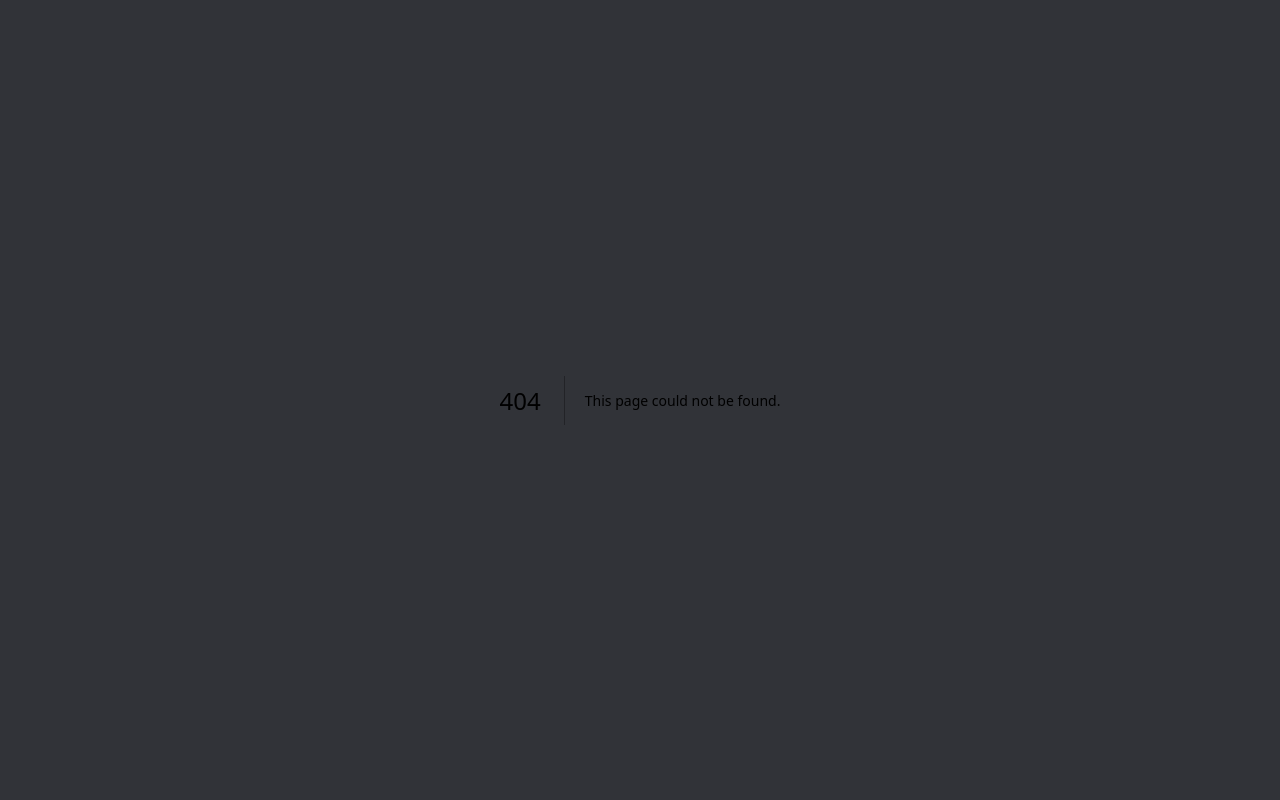
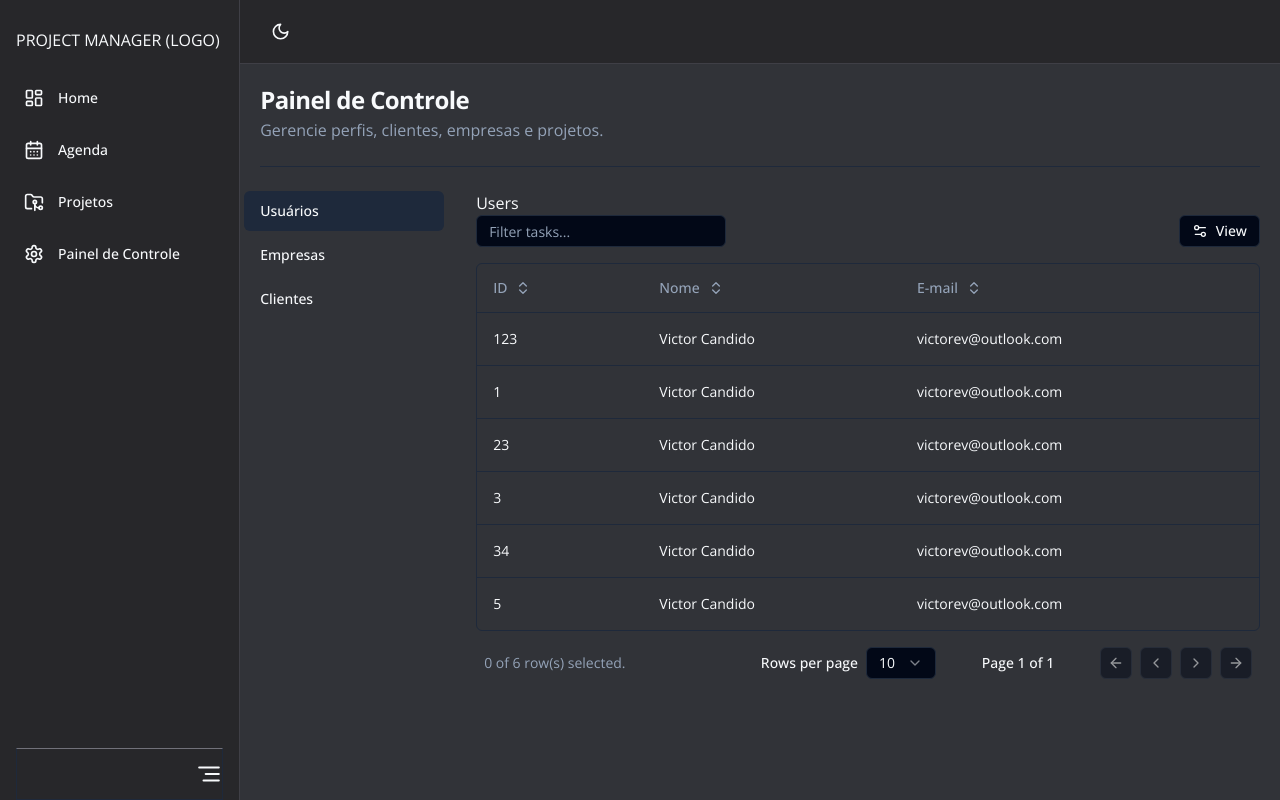
Before and after one commit to VictorCandido/project-manager, a Next.js app: page /controlpanel/users in a window 1280 px wide. Before the commit this address had no page. Built offline with nearby package versions, Linux system fonts and the light colour scheme.

Commit message:
Building control panel

```diff
--- /dev/null
+++ b/app/(main)/controlpanel/companies/page.tsx
@@ -0,0 +1,7 @@
+const Companies = () => {
+    return (
+        <div>Companies</div>
+    );
+}
+
+export default Companies;
--- /dev/null
+++ b/app/(main)/controlpanel/customers/page.tsx
@@ -0,0 +1,7 @@
+export default function Clientes() {
+  return (
+   <div>
+    clientes
+   </div>
+  )
+}
--- /dev/null
+++ b/app/(main)/controlpanel/layout.tsx
@@ -0,0 +1,54 @@
+import { SidebarNav } from "@/components/ControlPanel/SidebarNav"
+import { Separator } from "@/components/ui/separator"
+import { Metadata } from "next"
+
+
+export const metadata: Metadata = {
+  title: "GESTOR | Painel de Controle"
+}
+
+const sidebarNavItems = [
+  {
+    title: "Usuários",
+    href: "/controlpanel/users",
+  },
+  {
+    title: "Empresas",
+    href: "/controlpanel/companies",
+  },
+  {
+    title: "Clientes",
+    href: "/controlpanel/customers",
+  },
+
+]
+
+interface SettingsLayoutProps {
+  children: React.ReactNode
+}
+
+export default function SettingsLayout({ children }: SettingsLayoutProps) {
+  return (
+    <>
+      <div className="space-y-6 pb-16">
+        <div className="space-y-0.5">
+          <h2 className="text-2xl font-bold tracking-tight">Painel de Controle</h2>
+
+          <p className="text-muted-foreground">
+            Gerencie perfis, clientes, empresas e projetos.
+          </p>
+        </div>
+
+        <Separator className="my-6" />
+
+        <div className="flex flex-col space-y-8 lg:flex-row lg:space-x-12 lg:space-y-0">
+          <aside className="-mx-4 lg:w-1/5">
+            <SidebarNav items={sidebarNavItems} />
+          </aside>
+
+          <div className="flex-1">{children}</div>
+        </div>
+      </div>
+    </>
+  )
+}
--- /dev/null
+++ b/app/(main)/controlpanel/users/page.tsx
@@ -0,0 +1,60 @@
+"use client";
+
+import { DataTableColumnHeader } from "@/components/Datatable/DataTableColumnHeader";
+import { DataTableRowActions } from "@/components/Datatable/DataTableRowActions";
+import { DataTable } from "@/components/Datatable/Datatable";
+import { ColumnDef } from "@tanstack/react-table";
+import { z } from "zod";
+
+const userSchema = z.object({
+    id: z.string().min(1),
+    firstName: z.string().min(1),
+    lastName: z.string().min(1),
+    mail: z.string().min(1),
+    profileImage: z.string().optional(),
+});
+
+type UserProps = z.infer<typeof userSchema>
+
+const Users = () => {
+    const data: UserProps[] = [
+        { id: '123', firstName: 'Victor', lastName: 'Candido', mail: 'victorev@outlook.com' },
+        { id: '1', firstName: 'Victor', lastName: 'Candido', mail: 'victorev@outlook.com' },
+        { id: '23', firstName: 'Victor', lastName: 'Candido', mail: 'victorev@outlook.com' },
+        { id: '3', firstName: 'Victor', lastName: 'Candido', mail: 'victorev@outlook.com' },
+        { id: '34', firstName: 'Victor', lastName: 'Candido', mail: 'victorev@outlook.com' },
+        { id: '5', firstName: 'Victor', lastName: 'Candido', mail: 'victorev@outlook.com' },
+    ];
+
+    const columns: ColumnDef<UserProps>[] = [
+        {
+            accessorKey: 'id',
+            header: ({ column }) => <DataTableColumnHeader column={column} title="ID"/>,
+        },
+        {
+            accessorKey: 'name',
+            header: ({ column }) => <DataTableColumnHeader column={column} title="Nome"/>,
+            cell: ({ row }) => <span>{ row.original.firstName } { row.original.lastName }</span>
+        },
+        {
+            accessorKey: 'mail',
+            header: ({ column }) => <DataTableColumnHeader column={column} title="E-mail"/>,
+        },
+        // {
+        //     id: "actions",
+        //     cell: ({ row }) => <DataTableRowActions row={row} />,
+        // },
+    ];
+
+    return (
+        <div>
+            Users
+
+            <DataTable data={data} columns={columns} />
+
+
+        </div>
+    );
+}
+
+export default Users;
--- a/app/(main)/customers/page.tsx
+++ /dev/null
@@ -1,18 +0,0 @@
-"use client";
-
-import { NavigateContext } from "@/contexts/NavigateContext"
-import { useContext, useEffect } from "react"
-
-export default function Clientes() {
-  const { setPage } = useContext(NavigateContext);
-
-  useEffect(() => {
-    setPage({ key: 'customers', title: 'Clientes' });
-  }, [setPage]);
-
-  return (
-   <div>
-    clientes
-   </div>
-  )
-}
--- a/app/(main)/schedule/page.tsx
+++ b/app/(main)/schedule/page.tsx
@@ -45,6 +45,8 @@ const CalendarPage = () => {
         });
     }
 
+    if (!domLoaded) return 'Loading...';
+
     return (
         <div>
             {/* <Button onClick={() => update()}>Atualizar</Button> */}
--- /dev/null
+++ b/components/ControlPanel/SidebarNav.tsx
@@ -0,0 +1,44 @@
+"use client"
+
+import Link from "next/link"
+import { usePathname } from "next/navigation"
+
+import { cn } from "@/lib/utils"
+import { buttonVariants } from "../ui/button"
+
+interface SidebarNavProps extends React.HTMLAttributes<HTMLElement> {
+  items: {
+    href: string
+    title: string
+  }[]
+}
+
+export function SidebarNav({ className, items, ...props }: SidebarNavProps) {
+  const pathname = usePathname()
+
+  return (
+    <nav
+      className={cn(
+        "flex space-x-2 lg:flex-col lg:space-x-0 lg:space-y-1",
+        className
+      )}
+      {...props}
+    >
+      {items.map((item) => (
+        <Link
+          key={item.href}
+          href={item.href}
+          className={cn(
+            buttonVariants({ variant: "ghost" }),
+            pathname === item.href
+              ? "bg-muted hover:bg-muted"
+              : "hover:bg-transparent hover:underline",
+            "justify-start"
+          )}
+        >
+          {item.title}
+        </Link>
+      ))}
+    </nav>
+  )
+}
--- a/components/Datatable/Datatable.tsx
+++ b/components/Datatable/Datatable.tsx
@@ -39,6 +39,7 @@ export function DataTable<TData, TValue>({ columns, data }: DataTableProps<TData
     getSortedRowModel: getSortedRowModel(),
     getFacetedRowModel: getFacetedRowModel(),
     getFacetedUniqueValues: getFacetedUniqueValues(),
+    initialState: { columnVisibility: { 'id': false }  }
   })
 
   return (
--- a/components/Sidebar/Sidebar.tsx
+++ b/components/Sidebar/Sidebar.tsx
@@ -12,7 +12,6 @@ const Sidebar = ({ children }: { children: React.ReactNode }) => {
     const menus: Array<MenuItemInterface> = [
         { key: 'home', name: 'Home', link: '/', icon: LayoutDashboard},
         { key: 'schedule', name: 'Agenda', link: '/schedule', icon: CalendarDays },
-        { key: 'customers', name: 'Clientes', link: '/customers', icon: Users2 },
         { key: 'projects', name: 'Projetos', link: '/projects', icon: FolderGit2 },
         { key: 'controlpanel', name: 'Painel de Controle', link: '/controlpanel', icon: Settings },
     ];
```
Also changed, not shown: app/(main)/layout.tsx (+0 -18 lines).
